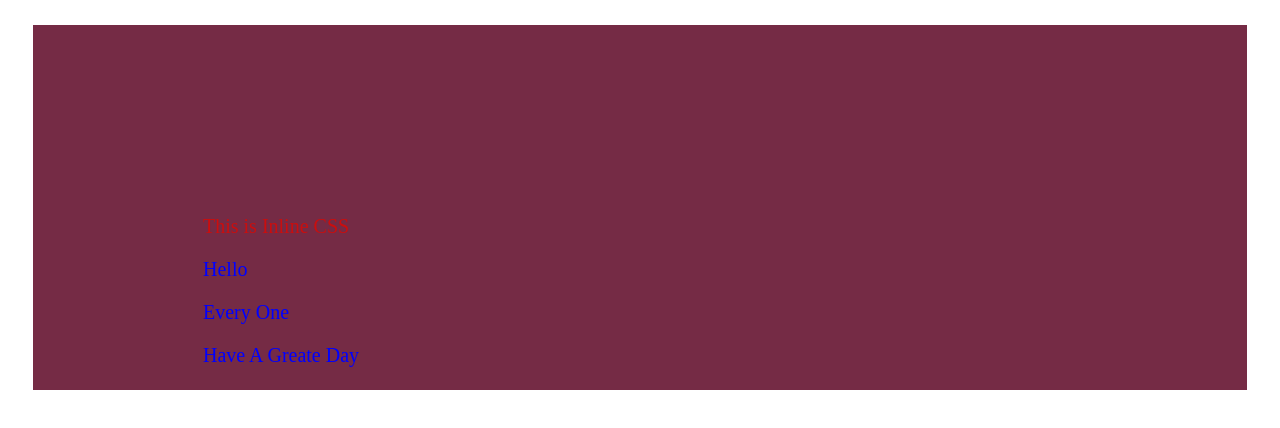
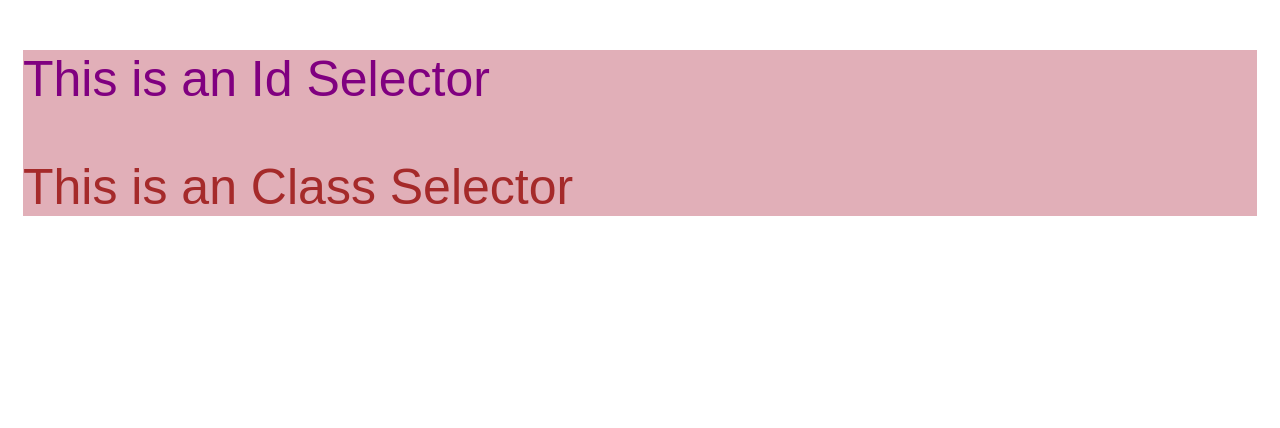
Before and after one commit to sanika13125/sanika, a plain HTML site: page index.html in a window 1280 px wide. Drawn offline with Linux system fonts and the light colour scheme.

Commit message:
Add files via upload

```diff
--- a/index.html
+++ b/index.html
@@ -5,15 +5,12 @@
     <meta name="viewport" content="width=device-width, initial-scale=1.0">
     <title>Document</title>
     <link rel="stylesheet" href="style.css">
-
 </head>
 <body>
     <div class="container">
-        <p style="color: rgb(203, 14, 14);">This is Inline CSS</p>
-        <p style="color:blue";>Hello</p>
-        <p style="color:blue";>Every One</p>
-        <p style="color:blue";>Have A Greate Day</p>
+        <p style="color:purple;">This is an Id Selector</p>
+        <p style="color: brown;">This is an Class Selector</p>
+
     </div>
-
 </body>
 </html>
--- a/style.css
+++ b/style.css
@@ -1,12 +1,11 @@
-.container{
-    text-align:top;
-    background-color: #752b45;
-    margin: 25px;
-    padding: 170px;
-    height: 25px;
-    justify-content: center;
-    display: flexbox;
-    text-shadow: 20px;
-    font-size:20px;
-    background-size: 600px;
+
+.container {
+    background-color:rgb(225, 175, 184);
+    padding: 0;
+    font-family: Arial, sans-serif;
+    margin: 0px;
+    margin: 15px;
+    font-size: 50px;
+    border-color: black;
+    border-width: 2px;
 }
```
